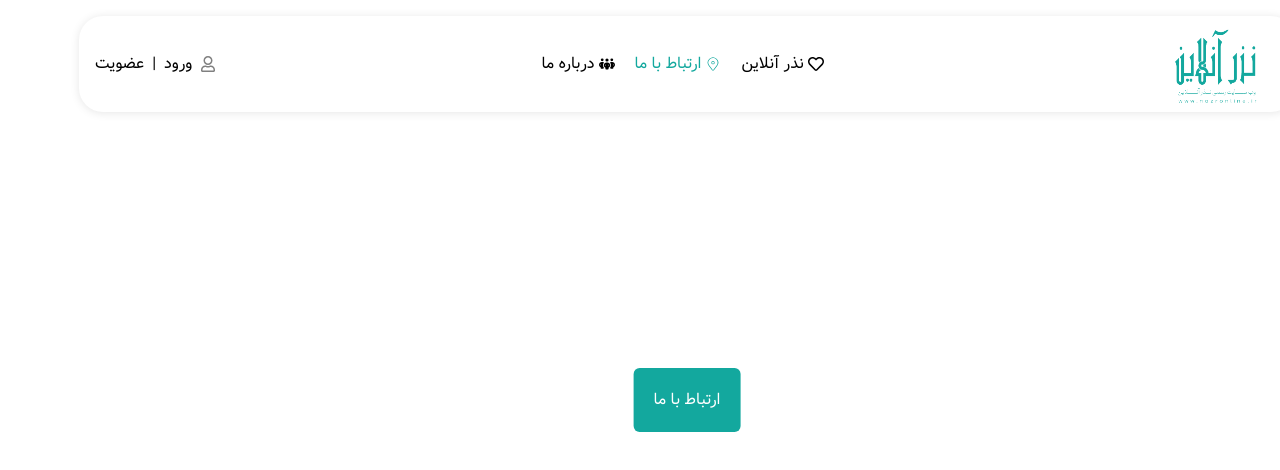
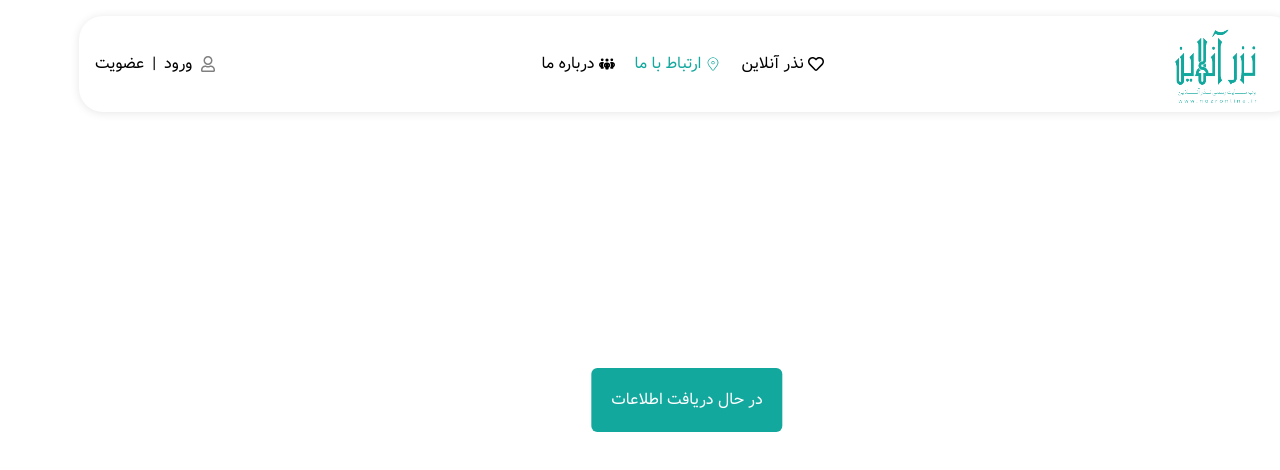
Before and after one commit to pilentboy/charitable-organization, a React (Vite) app: page /contact-us in a window 1280 px wide. Shown: the top 470 px of the page. Built offline with nearby package versions, Linux system fonts and the light colour scheme; no server answers.

Commit message:
test about us and contact us api

```diff
--- a/src/pages/AboutUs.tsx
+++ b/src/pages/AboutUs.tsx
@@ -1,12 +1,22 @@
-import { useEffect } from "react";
+import { useEffect, useState } from "react";
+import handleGetAboutUs from "../utils/api/handleGetAboutUs";
 
 const AboutUs = () => {
+  const [aboutUs, setAboutUs] = useState<any>();
+
   useEffect(() => {
+    const getData = async () => {
+      const data = await handleGetAboutUs();
+      setAboutUs(data.status);
+    };
+    getData();
+
     document.title = "درباره ما";
   }, []);
+
   return (
     <h1 className="bg-primary p-5 rounded-md text-white absolute top-1/2 left-1/2 translate-x-[-50%] translate-y-[-50%]">
-      درباره ما
+      {aboutUs ? aboutUs : "در حال دریافت اطلاعات"}
     </h1>
   );
 };
--- a/src/pages/ContactUs.tsx
+++ b/src/pages/ContactUs.tsx
@@ -1,15 +1,24 @@
-import { useEffect } from "react";
+import { useEffect, useState } from "react";
+import handleGetContactUs from "../utils/api/handleGetContactUs";
 
-const ContactUs = () => {
+const AboutUs = () => {
+  const [contactUs, setContactUs] = useState<any>();
+
   useEffect(() => {
-    document.title = "ارتباط با ما";
+    const getData = async () => {
+      const data = await handleGetContactUs();
+      setContactUs(data.status);
+    };
+    getData();
+
+    document.title = "درباره ما";
   }, []);
+
   return (
     <h1 className="bg-primary p-5 rounded-md text-white absolute top-1/2 left-1/2 translate-x-[-50%] translate-y-[-50%]">
-
-      ارتباط با ما
+      {contactUs ? contactUs : "در حال دریافت اطلاعات"}
     </h1>
   );
 };
 
-export default ContactUs;
+export default AboutUs;
--- /dev/null
+++ b/src/utils/api/handleGetAboutUs.ts
@@ -0,0 +1,13 @@
+import axios from "axios";
+const handleGetAboutUs = async () => {
+  try {
+    const response = await axios.get(
+      "https://nazronlinetest.liara.run/content/about-us/"
+    );
+    return response;
+  } catch (error: any) {
+    return error.message || "مشکلی پیش آمد";
+  }
+};
+
+export default handleGetAboutUs;
--- /dev/null
+++ b/src/utils/api/handleGetContactUs.ts
@@ -0,0 +1,13 @@
+import axios from "axios";
+const handleContactUs = async () => {
+  try {
+    const response = await axios.get(
+      "https://nazronlinetest.liara.run/content/about-us/"
+    );
+    return response;
+  } catch (error: any) {
+    return error.message || "مشکلی پیش آمد";
+  }
+};
+
+export default handleContactUs;
```
